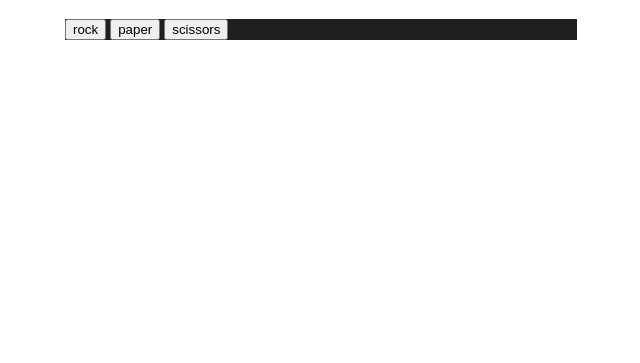
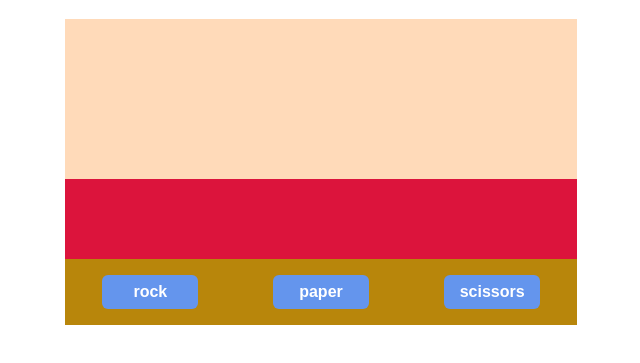
Before and after one commit to garang96/rock_paper_scissors, a plain HTML site: page index.html in a window 1280 px wide. Shown: the part 61-424 px from the top of the page, without its empty margins (319-959 px from the left). Drawn offline with Linux system fonts and the light colour scheme.

Commit message:
Give output and button containers appropriate styling

```diff
--- a/styles.css
+++ b/styles.css
@@ -15,3 +15,41 @@ h1 {
     margin: 1em auto;
     min-height: fit-content;
 }
+
+#computer-choice,
+#player-choice {
+    background-color: peachpuff;
+    color: red;
+}
+
+#results {
+    background-color: crimson;
+    color: white;
+}
+
+#computer-choice,
+#player-choice,
+#results {
+    min-height: 1.5em;
+    padding: .5em 1em;
+    font-size: 2rem;
+}
+
+.button-container {
+    display: flex;
+    justify-content: space-around;
+    align-items: center;
+    background-color: darkgoldenrod;
+    padding: 1em 0;
+}
+
+button {
+    background-color: cornflowerblue;
+    color: white;
+    width: 6em;
+    padding: .5em 1em;
+    border: 0;
+    border-radius: 6px;
+    font-size: 1em;
+    font-weight: 700;
+}
```
